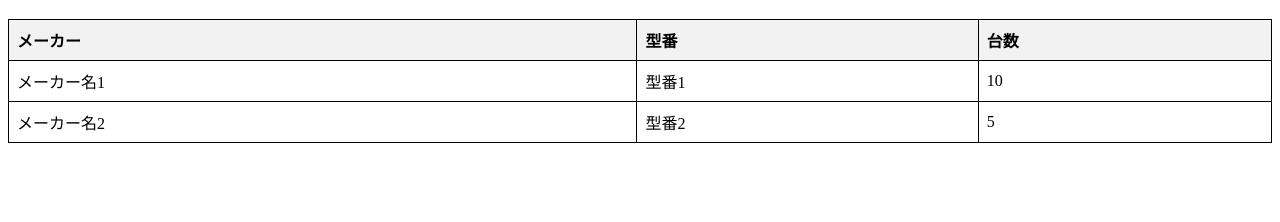
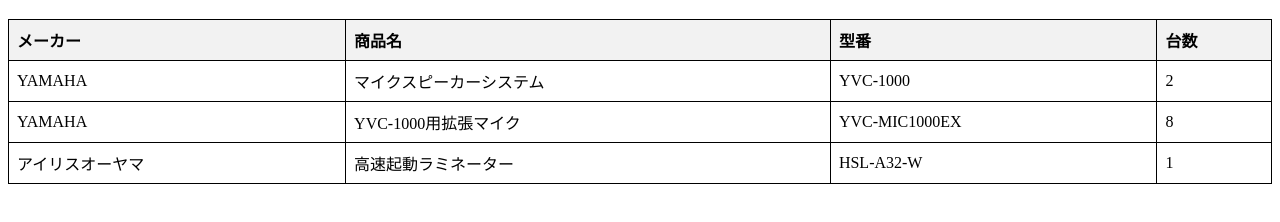
Before and after one commit to kazunarikato/kazunarikato.github.io, a plain HTML site: page index.html in a window 1280 px wide. Shown: the part 70-292 px from the top of the page. Drawn offline with Linux system fonts and the light colour scheme.

Commit message:
rev index

```diff
--- a/index.html
+++ b/index.html
@@ -10,21 +10,30 @@
     <table>
         <tr>
             <th>メーカー</th>
+            <th>商品名</th>
             <th>型番</th>
             <th>台数</th>
         </tr>
         <!-- 機器の例 -->
         <tr>
-            <td>メーカー名1</td>
-            <td>型番1</td>
-            <td>10</td>
+            <td>YAMAHA</td>
+            <td>マイクスピーカーシステム</td>
+            <td>YVC-1000</td>
+            <td>2</td>
         </tr>
         <tr>
-            <td>メーカー名2</td>
-            <td>型番2</td>
-            <td>5</td>
+            <td>YAMAHA</td>
+            <td>YVC-1000用拡張マイク</td>
+            <td>YVC-MIC1000EX</td>
+            <td>8</td>
         </tr>
         <!-- 他の機器のデータ -->
+        <tr>
+            <td>アイリスオーヤマ</td>
+            <td>高速起動ラミネーター</td>
+            <td>HSL-A32-W</td>
+            <td>1</td>
+        </tr>
     </table>
 </body>
 </html>
```
